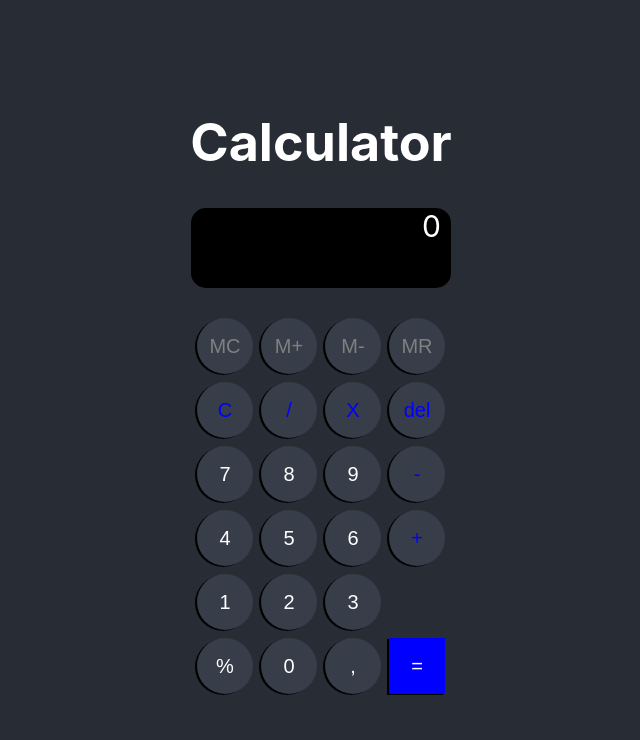
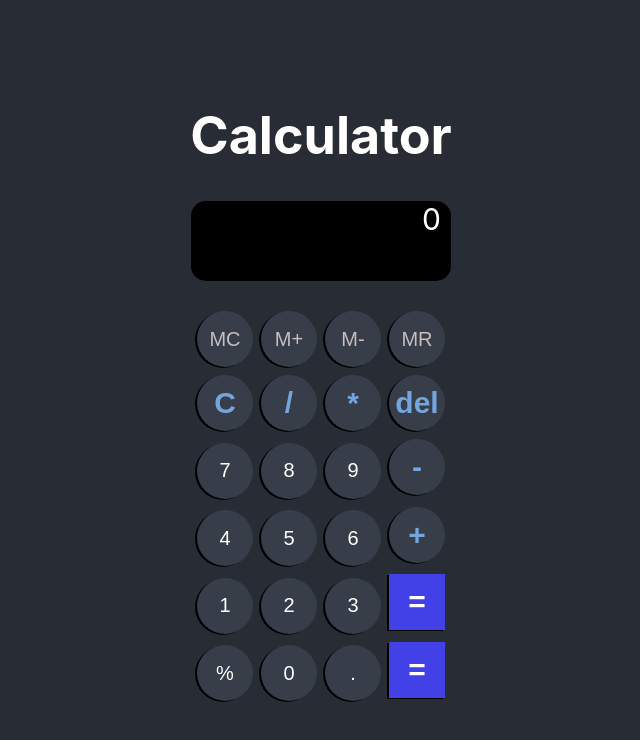
Before and after one commit to vitalyvitmens/calculator, a React (Create React App) app in the folder my-app/: page / in a window 1280 px wide. Shown: the top 740 px of the page, without its empty margins (319-959 px from the left). Built offline with nearby package versions, Linux system fonts and the light colour scheme.

Commit message:
add array numberArr

```diff
--- a/my-app/src/components/CalcComponent.jsx
+++ b/my-app/src/components/CalcComponent.jsx
@@ -5,115 +5,153 @@ export const CalcComponent = (props) => {
 	const [calc, setCalc] = useState('')
 	const [result, setResult] = useState('')
 
-	const ops = ['/', '*', '+', '-', ',']
+	const ops = ['/', '*', '+', '-', '.']
 
 	const updateCalc = (value) => {
+		if (
+			(ops.includes(value) && calc === '') ||
+			(ops.includes(value) && ops.includes(calc.slice(-1)))
+		) {
+			return
+		}
 		setCalc(calc + value)
+
+		if (!ops.includes(value)) {
+			setResult(eval(calc + value).toString())
+		}
 	}
 
-	const buttonsArr = [
-		{ value: 'MC', type: styles.initialize, id: 'mc' },
-		{ value: 'M+', type: styles.initialize, id: 'mMult' },
-		{ value: 'M-', type: styles.initialize, id: 'mDiv' },
-		{ value: 'MR', type: styles.initialize, id: 'mr' },
+	const calculate = () => {
+		setCalc(eval(calc).toString())
+    //! Задай другой цвет результату на дисплее после нажатия =
+    // equalArr.type = styles.operator
 
-		{ value: 'C', type: styles.operator, id: 'reset' },
-		{ value: '/', type: styles.operator, id: 'div' },
-		{ value: 'X', type: styles.operator, id: 'mult' },
-		{ value: 'del', type: styles.operator, id: 'pop' },
+	}
 
-		{ value: '7', type: styles.number, id: 'seven' },
-		{ value: '8', type: styles.number, id: 'eight' },
-		{ value: '9', type: styles.number, id: 'nine' },
-		{ value: '-', type: styles.operator, id: 'min' },
+	const deleteLast = () => {
+		if (calc === '') {
+			return
+		}
+		const value = calc.slice(0, -1)
+		setCalc(value)
+		setResult('0')
+	}
 
-		{ value: '4', type: styles.number, id: 'four' },
-		{ value: '5', type: styles.number, id: 'five' },
-		{ value: '6', type: styles.number, id: 'six' },
-		{ value: '+', type: styles.operator, id: 'add' },
+	const reset = () => {
+		if (calc === '') {
+			return
+		}
+		const value = calc.slice(0, 0)
+		setCalc(value)
+		setResult('0')
+	}
 
-		{ value: '1', type: styles.number, id: 'one' },
-		{ value: '2', type: styles.number, id: 'two' },
-		{ value: '3', type: styles.number, id: 'three' },
-
-		{ value: '%', type: styles.number, id: 'percent' },
-		{ value: '0', type: styles.number, id: 'zero' },
-		{ value: ',', type: styles.number, id: 'comma' },
-		{ value: '=', type: styles.equal, id: 'equal' },
+	const initializesArr = [
+		{ id: 'mc', value: 'MC', type: styles.initialize },
+		{ id: 'mMult', value: 'M+', type: styles.initialize },
+		{ id: 'mDiv', value: 'M-', type: styles.initialize },
+		{ id: 'mr', value: 'MR', type: styles.initialize },
 	]
 
-	const num = (e) => console.log(e)
+	const operatorsArr = [
+		{ id: 'reset', value: 'C', type: styles.operator },
+		{ id: 'div', value: '/', type: styles.operator },
+		{ id: 'mult', value: '*', type: styles.operator },
+		{ id: 'pop', value: 'del', type: styles.operator },
+		{ id: 'min', value: '-', type: styles.operator },
+		{ id: 'add', value: '+', type: styles.operator },
+	]
+
+	const numbersArr = [
+		{ id: 'seven', value: '7', type: styles.number },
+		{ id: 'eight', value: '8', type: styles.number },
+		{ id: 'nine', value: '9', type: styles.number },
+		{ id: 'four', value: '4', type: styles.number },
+		{ id: 'five', value: '5', type: styles.number },
+		{ id: 'six', value: '6', type: styles.number },
+		{ id: 'one', value: '1', type: styles.number },
+		{ id: 'two', value: '2', type: styles.number },
+		{ id: 'three', value: '3', type: styles.number },
+		{ id: 'percent', value: '%', type: styles.number },
+		{ id: 'zero', value: '0', type: styles.number },
+		{ id: 'comma', value: '.', type: styles.number },
+	]
+
+	const equalArr = [{ id: 'equal', value: '=', type: styles.equal }]
 
 	return (
 		<>
 			<h1>Calculator</h1>
 			<div className={styles.display}>
-				{result ? <span>(0)</span> : ''}
+				{result ? <span>({result}) </span> : ''}
 				{calc || '0'}
 			</div>
-			{/* <form>
-				<input placeholder="0"></input>
-			</form> */}
-			<ul onClick={num}>
+			<ul>
 				<li>
-					{buttonsArr.slice(0, 4).map(({ id, value, type }) => (
-						<button key={id} className={type} >
+					{initializesArr.map(({ id, value, type }) => (
+						<button key={id} className={type}>
 							{value}
 						</button>
 					))}
 				</li>
 				<li>
-					{buttonsArr.slice(4, 8).map(({ id, value, type }) => (
-						<button key={id} className={type}
-            onClick={() => updateCalc(value)}
-            >
+					<button className={operatorsArr[0].type} onClick={reset}>
+						C
+					</button>
+					{operatorsArr.slice(1, 3).map(({ id, value, type }) => (
+						<button key={id} className={type} onClick={() => updateCalc(value)}>
 							{value}
 						</button>
 					))}
+					<button className={operatorsArr[3].type} onClick={deleteLast}>
+						del
+					</button>
 				</li>
 				<li>
-					{buttonsArr.slice(8, 12).map(({ id, value, type }) => (
-						<button
-							key={id}
-							className={type}
-							onClick={() => updateCalc(value)}
-						>
+					{numbersArr.slice(0, 3).map(({ id, value, type }) => (
+						<button key={id} className={type} onClick={() => updateCalc(value)}>
 							{value}
 						</button>
 					))}
+					<button
+						className={operatorsArr[4].type}
+						onClick={() => updateCalc('-')}
+					>
+						-
+					</button>
 				</li>
 				<li>
-					{buttonsArr.slice(12, 16).map(({ id, value, type }) => (
-						<button
-							key={id}
-							className={type}
-							onClick={() => updateCalc(value)}
-						>
+					{numbersArr.slice(3, 6).map(({ id, value, type }) => (
+						<button key={id} className={type} onClick={() => updateCalc(value)}>
 							{value}
 						</button>
 					))}
+					<button
+						className={operatorsArr[5].type}
+						onClick={() => updateCalc('+')}
+					>
+						+
+					</button>
 				</li>
 				<li>
-					{buttonsArr.slice(16, 19).map(({ id, value, type }) => (
-						<button
-							key={id}
-							className={type}
-							onClick={() => updateCalc(value)}
-						>
+					{numbersArr.slice(6, 9).map(({ id, value, type }) => (
+						<button key={id} className={type} onClick={() => updateCalc(value)}>
 							{value}
 						</button>
 					))}
+					<button className={equalArr[0].type} onClick={calculate}>
+						=
+					</button>
 				</li>
 				<li>
-					{buttonsArr.slice(19, 24).map(({ id, value, type }) => (
-						<button
-							key={id}
-							className={type}
-							onClick={() => updateCalc(value)}
-						>
+					{numbersArr.slice(9, 12).map(({ id, value, type }) => (
+						<button key={id} className={type} onClick={() => updateCalc(value)}>
 							{value}
 						</button>
 					))}
+					<button className={equalArr[0].type} onClick={calculate}>
+						=
+					</button>
 				</li>
 			</ul>
 		</>
--- a/my-app/src/components/CalcComponent.module.css
+++ b/my-app/src/components/CalcComponent.module.css
@@ -33,7 +33,7 @@
 	width: 3.5rem;
 	height: 3.5rem;
 	background-color: #373d49;
-	color: grey;
+	color: rgb(199, 190, 190);
 	font-size: 20px;
 	border: 0;
 	box-shadow: -2px 1px black;
@@ -48,8 +48,9 @@
 	width: 3.5rem;
 	height: 3.5rem;
 	background-color: #373d49;
-	color: blue;
-	font-size: 20px;
+	color: rgb(116, 165, 221);
+	font-size: 30px;
+	font-weight: bold;
 	border: 0;
 	box-shadow: -2px 1px black;
 	cursor: pointer;
@@ -62,10 +63,11 @@
 	margin: 0.25rem;
 	width: 3.5rem;
 	height: 3.5rem;
-	background-color: blue;
+	background-color: rgb(65, 65, 231);
 	grid-column: 4/6;
-	color: white;
-	font-size: 20px;
+	color: rgb(255, 255, 255);
+	font-size: 30px;
+	font-weight: bold;
 	border: 0;
 	box-shadow: -2px 1px black;
 	cursor: pointer;
@@ -78,10 +80,15 @@
 
 li {
 	list-style-type: none;
-  text-align: left;
+	text-align: left;
 }
 
 ul {
 	margin-left: 0;
 	padding-left: 0;
 }
+
+span {
+	color: rgb(167, 163, 163);
+	font-size: 18px;
+}
```
